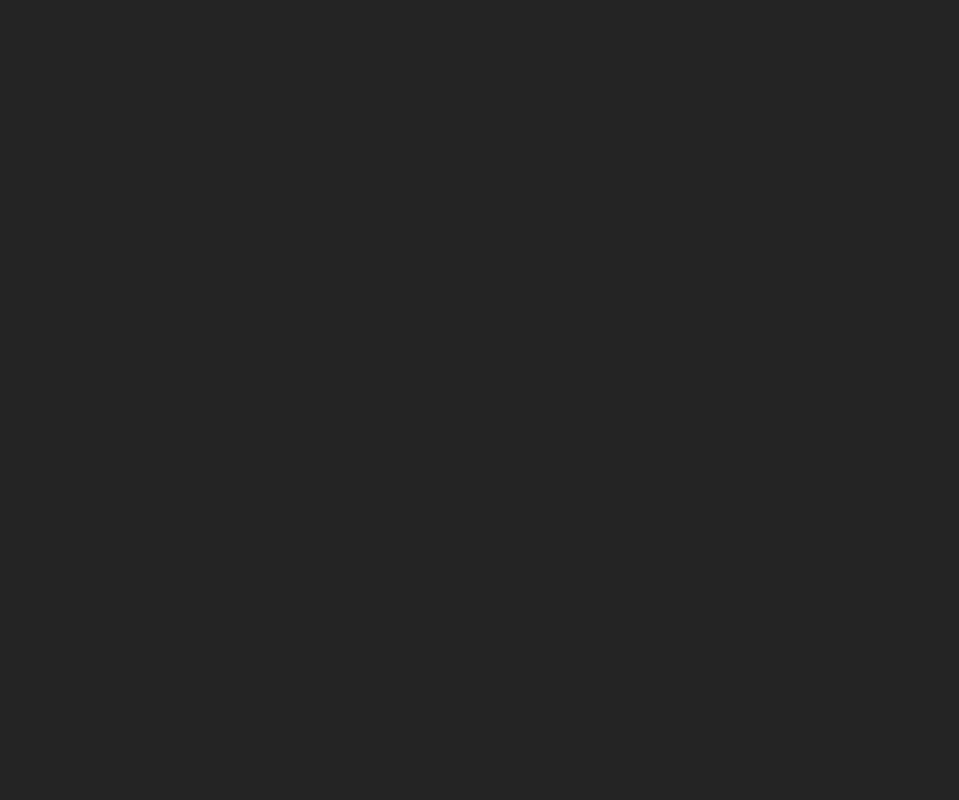
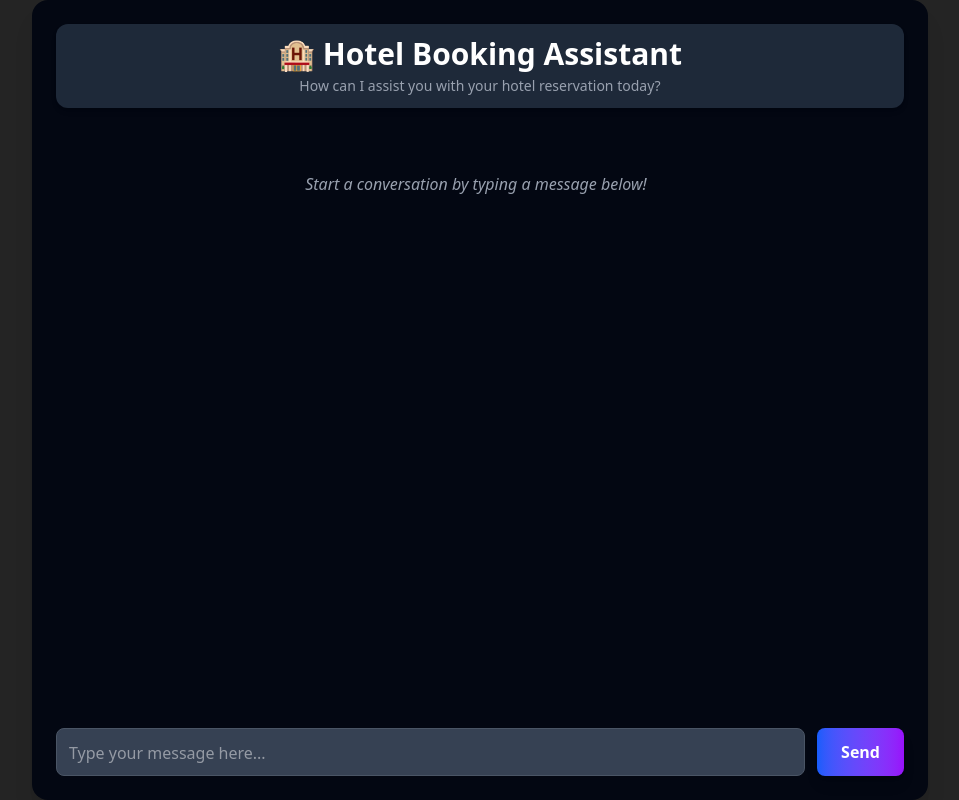
Before and after one commit to raonedev/Hotel-management-sys, a React (Vite) app: page /chat in a window 1280 px wide. Before the commit this address had no page. Shown: the whole page, without its empty margins (160-1119 px from the left). Built offline with nearby package versions, Linux system fonts and the light colour scheme.

Commit message:
adding chat gpt

```diff
--- a/package.json
+++ b/package.json
@@ -13,6 +13,7 @@
     "@tailwindcss/vite": "^4.1.8",
     "react": "^19.1.0",
     "react-dom": "^19.1.0",
+    "react-markdown": "^10.1.0",
     "react-router-dom": "^7.6.1",
     "swiper": "^11.2.8",
     "tailwindcss": "^4.1.8"
--- a/src/App.jsx
+++ b/src/App.jsx
@@ -6,6 +6,7 @@ import Login from './pages/auth/Login';
 import Signup from './pages/auth/SignUp';
 import RoomBookingPage from './pages/room/RoomBookingPage';
 import RoomBookingForm from './pages/booking/RoomBookingForm';
+import AIChat from './pages/chatbot/AIChat';
 
 function App() {
 
@@ -18,6 +19,7 @@ function App() {
         <Route path='/' element={<Home/>}/>
         <Route path='/room' element={<RoomBookingPage/>}/>
         <Route path='/booking' element={<RoomBookingForm/>}/>
+        <Route path='/chat' element={<AIChat/>}/>
 
       </Routes>
     </>
--- a/src/components/NavBar.jsx
+++ b/src/components/NavBar.jsx
@@ -26,7 +26,7 @@ const Navbar = () => {
           Rooms
         </Link>
         <Link
-          to="/room"
+          to="/chat"
           className="text-gray-200 hover:text-blue-400 transition duration-300 font-medium"
         >
           Chat
--- /dev/null
+++ b/src/pages/chatbot/AIChat.jsx
@@ -0,0 +1,192 @@
+import React, { useState, useEffect, useRef } from "react";
+import ReactMarkdown from "react-markdown"; // For rendering markdown in AI responses
+
+// Utility function to interact with the Gemini API
+// This function is defined directly within the immersive for self-containment.
+// In a real application, you might keep this in a separate file like `utils/gemini.js`.
+const askGemini = async (userMessage, exerciseName) => {
+  // API_KEY should be an empty string in the Canvas environment.
+  // Canvas will automatically provide the API key at runtime for allowed models.
+  const apiKey = "";
+  const apiUrl = `https://generativelanguage.googleapis.com/v1beta/models/gemini-2.0-flash:generateContent?key=${apiKey}`;
+
+  // System prompt to guide the AI's behavior
+  const SYSTEM_PROMPT = "You are a fun, interactive, playful, and concise AI. Keep responses short, engaging, and to the point. Also use emoji and only give replies related to health; other topics are strictly prohibited.";
+
+  // Construct the chat history for the API request
+  // The system prompt is included as the first user message to guide the model's initial behavior.
+  const chatHistory = [
+    { role: "user", parts: [{ text: `${SYSTEM_PROMPT}\nExercise Name: ${exerciseName}` }] },
+    { role: "user", parts: [{ text: userMessage }] }
+  ];
+
+  const payload = {
+    contents: chatHistory,
+  };
+
+  try {
+    const response = await fetch(apiUrl, {
+      method: 'POST',
+      headers: { 'Content-Type': 'application/json' },
+      body: JSON.stringify(payload)
+    });
+
+    const result = await response.json();
+
+    // Safely access the AI's response from the nested structure
+    if (result.candidates && result.candidates.length > 0 &&
+        result.candidates[0].content && result.candidates[0].content.parts &&
+        result.candidates[0].content.parts.length > 0) {
+      const aiResponse = result.candidates[0].content.parts[0].text;
+      return aiResponse;
+    } else {
+      console.error("Gemini API response structure unexpected:", result);
+      return "Sorry, I couldn't get a clear response.";
+    }
+  } catch (error) {
+    console.error("Error with Gemini API:", error);
+    return "Sorry, something went wrong while connecting to the AI.";
+  }
+};
+
+
+const AIChat = ({ exerciseName = "General Health" }) => { // Default prop for exerciseName
+  const [userInput, setUserInput] = useState(""); // State for user's input message
+  const [messages, setMessages] = useState([]); // State to store chat messages
+  const [isTyping, setIsTyping] = useState(false); // State to indicate if AI is typing
+  const messagesEndRef = useRef(null); // Ref for scrolling to the latest message
+
+  // Effect to scroll to the bottom of the chat when new messages arrive
+  useEffect(() => {
+    messagesEndRef.current?.scrollIntoView({ behavior: "smooth" });
+  }, [messages]);
+
+  // Handle sending a message to the AI
+  const handleSendMessage = async () => {
+    if (!userInput.trim()) return; // Prevent sending empty messages
+
+    const newUserMessage = { text: userInput, sender: "You" };
+    // Add user's message to the chat history
+    setMessages((prevMessages) => [...prevMessages, newUserMessage]);
+    setUserInput(""); // Clear the input field
+    setIsTyping(true); // Show typing indicator
+
+    try {
+      // Call the Gemini API utility
+      const aiReply = await askGemini(userInput, exerciseName);
+      // Add AI's response to the chat history
+      setMessages((prevMessages) => [...prevMessages, { text: aiReply, sender: "AI" }]);
+    } catch (error) {
+      // Handle errors during AI response
+      setMessages((prevMessages) => [
+        ...prevMessages,
+        { text: "Error: Failed to get AI response.", sender: "AI" },
+      ]);
+      console.error("Error sending message to AI:", error);
+    } finally {
+      setIsTyping(false); // Hide typing indicator
+    }
+  };
+
+  // Handle key press for sending message on Enter
+  const handleKeyPress = (e) => {
+    if (e.key === 'Enter' && !e.shiftKey) { // Allow Shift+Enter for new line
+      e.preventDefault(); // Prevent default Enter behavior (e.g., new line in textarea)
+      handleSendMessage();
+    }
+  };
+
+  return (
+    // Main container for the chat interface, with dark background and rounded corners
+    // Added max-w-4xl and mx-auto for horizontal margin on desktop
+    <div className="flex flex-col h-screen bg-gray-950 text-gray-100 font-inter p-4 sm:p-6 rounded-2xl shadow-xl lg:max-w-4xl lg:mx-auto">
+      {/* Header */}
+      <div className="text-center mb-6 py-3 bg-gray-800 rounded-xl shadow-md">
+        {/* Updated title for hotel booking bot */}
+        <h1 className="text-3xl font-extrabold text-white">
+          🏨 Hotel Booking Assistant
+        </h1>
+        {/* Updated description for hotel booking bot */}
+        <p className="text-gray-400 text-sm mt-1">
+          How can I assist you with your hotel reservation today?
+        </p>
+      </div>
+
+      {/* Messages display area */}
+      <div className="flex-grow overflow-y-auto pr-2 mb-4 space-y-4 custom-scrollbar">
+        {messages.length === 0 && (
+          <div className="text-center text-gray-400 italic mt-10">
+            Start a conversation by typing a message below!
+          </div>
+        )}
+        {messages.map((msg, index) => (
+          <div
+            key={index}
+            className={`flex ${msg.sender === "You" ? "justify-end" : "justify-start"}`}
+          >
+            <div
+              className={`max-w-[75%] p-3 rounded-xl shadow-md ${
+                msg.sender === "You"
+                  ? "bg-gradient-to-r from-blue-600 to-purple-600 text-white" // User message gradient
+                  : "bg-gray-700 text-gray-100" // AI message background
+              }`}
+            >
+              <p className="font-semibold mb-1 text-sm text-left">
+                {msg.sender === "You" ? "You" : "AI"}
+              </p>
+              <div className="text-sm break-words whitespace-pre-wrap text-left">
+                <ReactMarkdown>{msg.text}</ReactMarkdown>
+              </div>
+            </div>
+          </div>
+        ))}
+
+        {/* Typing indicator */}
+        {isTyping && (
+          <div className="flex justify-start">
+            <div className="max-w-[75%] p-3 rounded-xl shadow-md bg-gray-700 text-gray-100">
+              <p className="font-semibold mb-1 text-sm">AI</p>
+              <div className="flex items-center">
+                {/* Simple loading spinner */}
+                <svg className="animate-spin h-4 w-4 mr-2 text-blue-400" viewBox="0 0 24 24">
+                  <circle className="opacity-25" cx="12" cy="12" r="10" stroke="currentColor" strokeWidth="4"></circle>
+                  <path className="opacity-75" fill="currentColor" d="M4 12a8 8 0 018-8V0C5.373 0 0 5.373 0 12h4zm2 5.291A7.962 7.962 0 014 12H0c0 3.042 1.135 5.824 3 7.938l3-2.647z"></path>
+                </svg>
+                <p className="text-sm">Typing...</p>
+              </div>
+            </div>
+          </div>
+        )}
+
+        <div ref={messagesEndRef} /> {/* Scroll target */}
+      </div>
+
+      {/* Input area */}
+      <div className="flex gap-3 mt-4">
+        <textarea
+          className="flex-grow p-3 bg-gray-700 border border-gray-600 rounded-lg text-gray-100
+                     focus:outline-none focus:border-blue-500 focus:ring-2 focus:ring-blue-500 transition duration-200
+                     resize-none h-12 overflow-hidden" // Fixed height, no manual resize
+          placeholder="Type your message here..."
+          value={userInput}
+          onChange={(e) => setUserInput(e.target.value)}
+          onKeyPress={handleKeyPress}
+          rows={1} // Start with one row
+          style={{ minHeight: '48px', maxHeight: '120px' }} // Min and max height for textarea
+        />
+        <button
+          onClick={handleSendMessage}
+          className="px-6 py-3 rounded-lg text-white font-semibold flex-shrink-0
+                     bg-gradient-to-r from-blue-600 to-purple-600 shadow-lg
+                     hover:from-blue-700 hover:to-purple-700 transition-all duration-300
+                     focus:outline-none focus:ring-2 focus:ring-blue-500 focus:ring-opacity-75
+                     transform hover:-translate-y-0.5"
+        >
+          Send
+        </button>
+      </div>
+    </div>
+  );
+};
+
+export default AIChat;
--- a/src/pages/room/RoomBookingPage.jsx
+++ b/src/pages/room/RoomBookingPage.jsx
@@ -1,4 +1,5 @@
 import React from 'react'
+import { useNavigate } from 'react-router-dom';
 
 const rooms = [
   {
@@ -101,6 +102,7 @@ const rooms = [
 
 
 const RoomBookingPage = () => {
+  const navigate = useNavigate();
   return (
       // Main container with dark background and text color
     <div className="min-h-screen bg-gray-950 text-gray-100 p-4 sm:p-8 font-inter">
@@ -137,7 +139,7 @@ const RoomBookingPage = () => {
               <p className="text-gray-300 text-sm mb-4 line-clamp-2">{room.description}</p>
               <button className="w-full bg-blue-600 text-white font-semibold py-2 px-4 rounded-lg shadow-md
                                  hover:bg-blue-700 focus:outline-none focus:ring-2 focus:ring-blue-500 focus:ring-opacity-75
-                                 transform hover:-translate-y-0.5 transition-all duration-300">
+                                 transform hover:-translate-y-0.5 transition-all duration-300" onClick={()=>{navigate('/booking');}}>
                 Book Now
               </button>
             </div>
```
Also changed, not shown: 1 other file (tests, documents, lock files or other folders).
